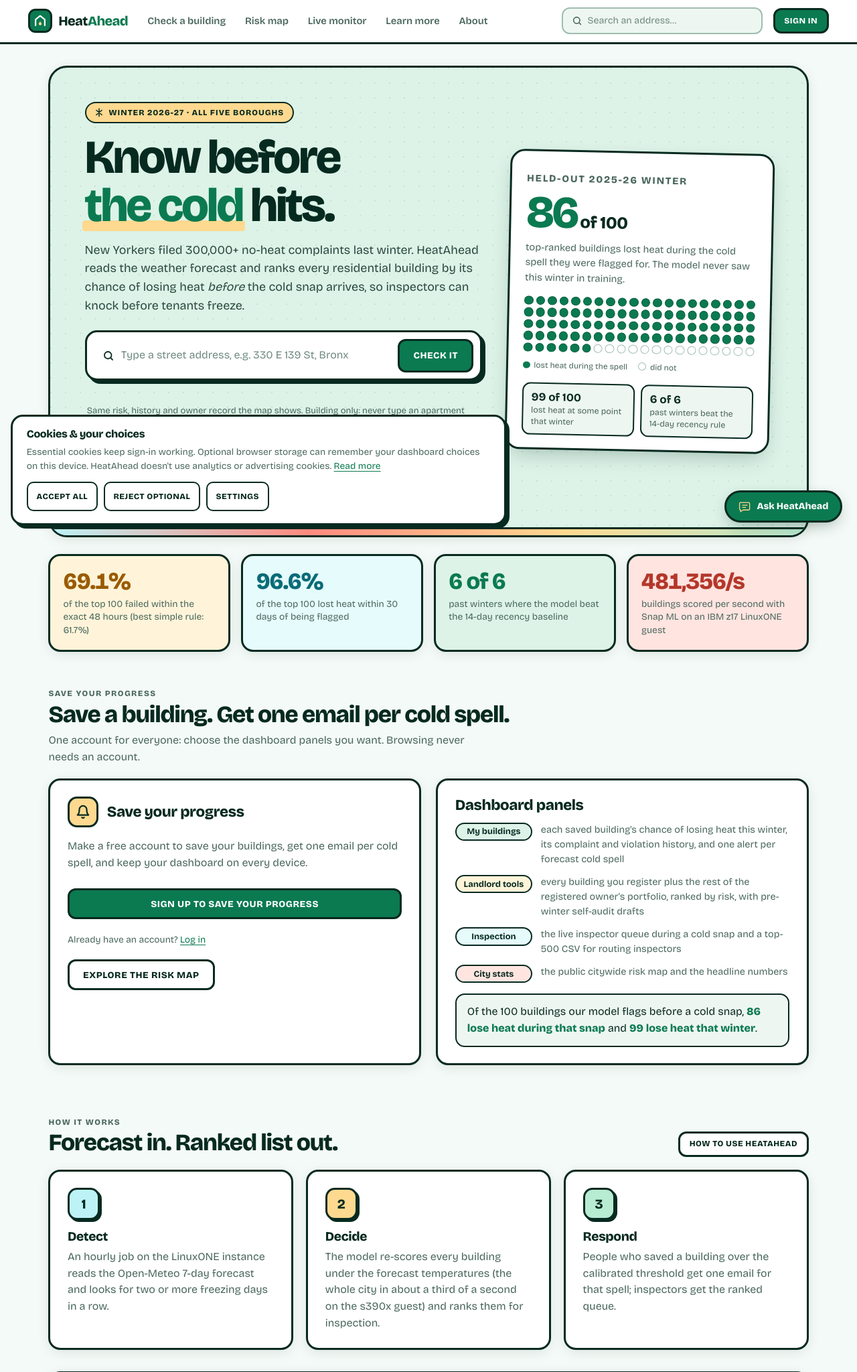
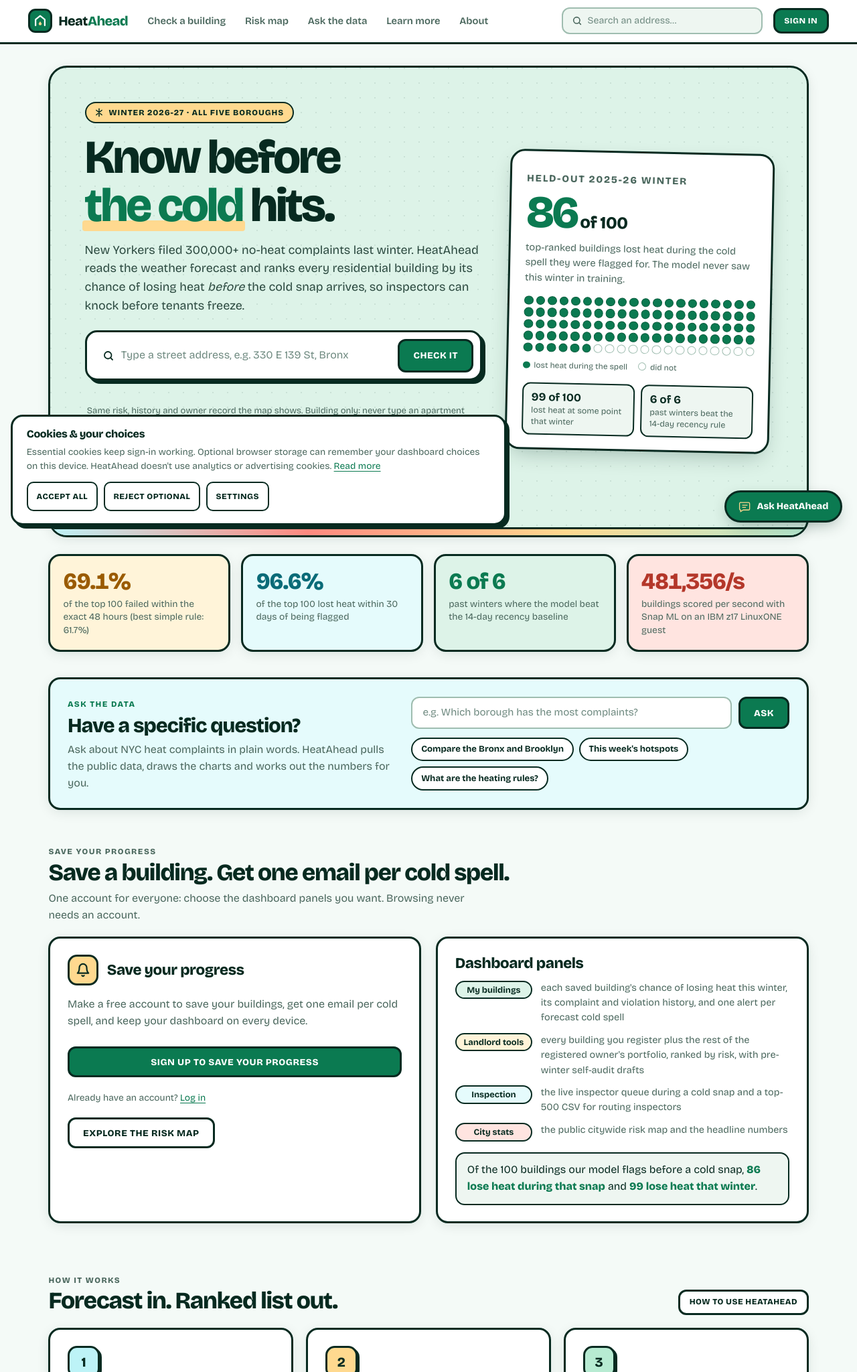
Before and after one commit to Tanneywanney25/ibm_submission, a Flask app: page / in a window 1280 px wide. Shown: the top 2048 px of the page at 67% size. Run offline with Flask 3, Linux system fonts and the light colour scheme; data that the repository does not hold is empty.

Commit message:
Rename the Live monitor tab to "Ask the data" and add a question card to the home page
The tab opens the research assistant since PR #28, so "Live monitor" no longer said what
it does; "Ask the data" also keeps it apart from the floating "Ask HeatAhead" guide. The
home page gets a "Have a specific question?" card: a question box and three example
questions that open the assistant prefilled (sent only when the visitor presses Explore
question, after the AI disclosure). Links meant for the complaint monitor (dashboard panel,
monitor tab, learn-more, guide walkthrough) pointed at /monitor and landed on the
assistant; they now use /monitor?mode=current. The footer lists both.

Co-Authored-By: Claude Opus 5.5 <noreply@anthropic.com>

```diff
--- a/web/static/assistant.js
+++ b/web/static/assistant.js
@@ -90,6 +90,8 @@ async function api(path,options={}){
   const controller=new AbortController(),timer=setTimeout(()=>controller.abort(),12000);
   try{const r=await fetch('/api/assistant/'+path,{...options,signal:controller.signal,cache:'no-store'});const data=await r.json();if(!r.ok)throw new Error(data.error||'Assistant unavailable');return data;}finally{clearTimeout(timer);}
 }
+const askedFromHome=new URLSearchParams(location.search).get('q');
+if(askedFromHome){$('ask-question').value=askedFromHome.slice(0,1500);$('ask-question').focus();}
 document.querySelectorAll('[data-ask]').forEach(b=>b.addEventListener('click',()=>{$('ask-question').value=b.dataset.ask;$('ask-question').focus();}));
 $('ask-form').addEventListener('submit',async event=>{
   event.preventDefault();if(active)return;active=true;submit.disabled=true;$('ask-result').hidden=true;status.className='';status.textContent='Preparing analysis…';
--- a/web/templates/_guide_walkthrough.html
+++ b/web/templates/_guide_walkthrough.html
@@ -47,7 +47,7 @@
     <div class="help-steps">
       <article class="help-panel"><h3>For tenants</h3><p>Check your building's history and the available owner details. Sign in to save a building for email alerts. Emails also need the team's alert service to be running.</p><a href="/#account">Building alerts →</a></article>
       <article class="help-panel"><h3>For owners &amp; managers</h3><p>Review your building's history and draft a message about checking the heating. You can edit the message and send it yourself.</p><a href="/building?as=landlord">Check your building →</a></article>
-      <article class="help-panel"><h3>For city teams</h3><p>Use the monitor to review published complaints. Its separate historical replay shows model priorities changing during a past cold spell.</p><a href="/monitor">See published complaints</a></article>
+      <article class="help-panel"><h3>For city teams</h3><p>Use the monitor to review published complaints. Its separate historical replay shows model priorities changing during a past cold spell.</p><a href="/monitor?mode=current">See published complaints</a></article>
     </div>
     <aside class="help-callout" aria-labelledby="{{ walk_id_prefix }}-no-heat"><h3 id="{{ walk_id_prefix }}-no-heat">No heat or hot water?</h3>
       <p>Tell your landlord or managing agent. If the problem isn't fixed, report it to NYC311. Give your contact and apartment details directly to NYC311. You don't need to wait for a high score or an email alert.</p>
--- a/web/templates/base.html
+++ b/web/templates/base.html
@@ -49,7 +49,7 @@ function esc(s){
     <nav class="site-links" aria-label="Main navigation">
       <a href="/building" class="{{ 'active' if page == 'building' }}">Check a building</a>
       <a href="/map" class="{{ 'active' if page == 'map' }}">Risk map</a>
-      <a href="/monitor" class="{{ 'active' if page == 'monitor' }}">Live monitor</a>
+      <a href="/monitor" class="{{ 'active' if page == 'monitor' }}">Ask the data</a>
       <a href="/learn-more" class="{{ 'active' if page == 'learn' }}">Learn more</a>
       <a href="/about" class="{{ 'active' if page == 'about' }}">About</a>
     </nav>
@@ -81,7 +81,7 @@ function esc(s){
     <div>
       <h4>Explore</h4>
       <ul><li><a href="/building">Check a building</a></li><li><a href="/map">Risk map</a></li>
-        <li><a href="/monitor">Live monitor</a></li><li><a href="/#newsletter">Project updates</a></li>
+        <li><a href="/monitor">Ask the data</a></li><li><a href="/monitor?mode=current">Live complaints</a></li><li><a href="/#newsletter">Project updates</a></li>
         {% if not account_user %}<li><a href="/signin">Sign in</a></li>{% endif %}</ul>
     </div>
     <div>
--- a/web/templates/index.html
+++ b/web/templates/index.html
@@ -51,6 +51,18 @@ form .row input[type=text] { width:100%; }
 .consent input { margin-top:.2rem; flex:none; }
 #reg_out .err { color:var(--bad); }
 .signup-cta { width:100%; justify-content:center; margin:.6rem 0 .4rem; }
+.ask-card { display:grid; grid-template-columns:1fr 1.15fr; gap:1.4rem; align-items:center;
+  margin:2.4rem 0 0; background:var(--sky-soft); }
+.ask-card h2 { font-size:clamp(1.4rem, 2.6vw, 1.9rem); letter-spacing:-.03em; margin:.2rem 0 .4rem; }
+.ask-card p { margin:0; }
+.ask-box { display:flex; gap:.6rem; }
+.ask-box input { flex:1; min-width:0; }
+.ask-chips { display:flex; flex-wrap:wrap; gap:.5rem; margin-top:.8rem; }
+.ask-chip { border:2px solid var(--ink); border-radius:999px; background:#fff; padding:.35rem .8rem;
+  font-size:.82rem; font-weight:700; color:var(--ink); text-decoration:none; }
+.ask-chip:hover { background:var(--sun-soft); }
+@media (max-width:760px) { .ask-card { grid-template-columns:1fr; } .ask-box { flex-wrap:wrap; }
+  .ask-box button { width:100%; } }
 .account-email { overflow-wrap:anywhere; }
 .saved-row { border-top:2px solid var(--line); padding:.95rem 0; }
 .saved-row:first-child { border-top:0; padding-top:.2rem; }
@@ -159,6 +171,28 @@ document.getElementById('dots100').innerHTML =
   <div class="stat coral"><b>481,356/s</b><span>buildings scored per second with Snap ML on an IBM z17 LinuxONE guest</span></div>
 </div>
 
+<section class="card ask-card" aria-labelledby="ask-card-title">
+  <div>
+    <p class="eyebrow">Ask the data</p>
+    <h2 id="ask-card-title">Have a specific question?</h2>
+    <p class="muted">Ask about NYC heat complaints in plain words. HeatAhead pulls the public
+    data, draws the charts and works out the numbers for you.</p>
+  </div>
+  <div>
+    <form class="ask-box" action="/monitor" method="get" role="search" aria-label="Ask the data">
+      <input type="text" name="q" maxlength="1500" required
+             placeholder="e.g. Which borough has the most complaints?"
+             aria-label="Your question about NYC heat complaints">
+      <button type="submit">Ask</button>
+    </form>
+    <div class="ask-chips" aria-label="Example questions">
+      <a class="ask-chip" href="/monitor?q=Show+heat+complaint+trends+for+the+past+30+days+and+compare+the+Bronx+with+Brooklyn.">Compare the Bronx and Brooklyn</a>
+      <a class="ask-chip" href="/monitor?q=Which+buildings+had+the+most+published+heat+complaints+in+the+last+seven+days%3F+Show+a+chart.">This week's hotspots</a>
+      <a class="ask-chip" href="/monitor?q=Where+do+NYC+residents+report+a+heat+problem%2C+and+what+are+the+current+heating+requirements%3F+Cite+official+sources.">What are the heating rules?</a>
+    </div>
+  </div>
+</section>
+
 <div class="section-title">
   <div><p class="eyebrow">{{ 'Your account' if account_user else 'Save your progress' }}</p>
     <h2>Save a building. Get one email per cold spell.</h2>
@@ -251,7 +285,7 @@ document.getElementById('dots100').innerHTML =
         the rest of each registered owner's portfolio, riskiest first. Run the self-audit before
         the first cold spell.</p>
       </div>
-      <div class="panel" id="panel-queue" hidden><h3>Live monitoring</h3><p class="muted">Review published complaints or explore the historical model replay.</p><a class="btnlink" href="/monitor">Open live monitor</a></div>
+      <div class="panel" id="panel-queue" hidden><h3>Live monitoring</h3><p class="muted">Review published complaints or explore the historical model replay.</p><a class="btnlink" href="/monitor?mode=current">Open live monitor</a></div>
       <div class="panel" id="panel-stats" hidden>
         <h3>City-wide picture</h3>
         <p class="muted" style="font-size:.9rem"><b class="accent">{{ '{:,}'.format(site_meta.ranked) }}</b>
--- a/web/templates/learn_more.html
+++ b/web/templates/learn_more.html
@@ -80,7 +80,7 @@
     <p class="help-eyebrow">Use the monitor</p>
     <h2 id="learn-monitor-title">Know which timeline you're looking at</h2>
     <div class="learn-pair">
-      <article class="learn-card"><h3>Published complaints</h3><p>Shows recent heat reports released by NYC. Publication has a delay, so check the collection time on screen. A report does not tell us whether the problem is still active.</p><a href="/monitor">See published complaints →</a></article>
+      <article class="learn-card"><h3>Published complaints</h3><p>Shows recent heat reports released by NYC. Publication has a delay, so check the collection time on screen. A report does not tell us whether the problem is still active.</p><a href="/monitor?mode=current">See published complaints →</a></article>
       <article class="learn-card"><h3>Historical model replay</h3><p>Replays complaints from February 7–9, 2026 to show how model priorities change as reports arrive. Read the replay clock for its date.</p><a href="/monitor?mode=replay">Watch the historical replay →</a></article>
     </div>
     <p class="learn-note">The replay demonstrates a past cold spell. It does not show new reports arriving today. If the monitor service is offline, you can still browse building records and the map.</p>
--- a/web/templates/monitor.html
+++ b/web/templates/monitor.html
@@ -32,7 +32,7 @@
 {% endblock %}
 {% block body %}
 <nav class="mon-tabs" aria-label="Monitor views">
-  <a href="/monitor" {% if request.args.get("mode") != "replay" %}aria-current="page"{% endif %}>Published complaints</a>
+  <a href="/monitor?mode=current" {% if request.args.get("mode") != "replay" %}aria-current="page"{% endif %}>Published complaints</a>
   <a href="/monitor?mode=replay" {% if request.args.get("mode") == "replay" %}aria-current="page"{% endif %}>Historical model replay</a>
 </nav>
 {% if request.args.get("mode") == "replay" %}
```
Also changed, not shown: docs/VERCEL.md (+5 -1 lines), web/tests/test_ask_links.py (added, +45 -0 lines).
